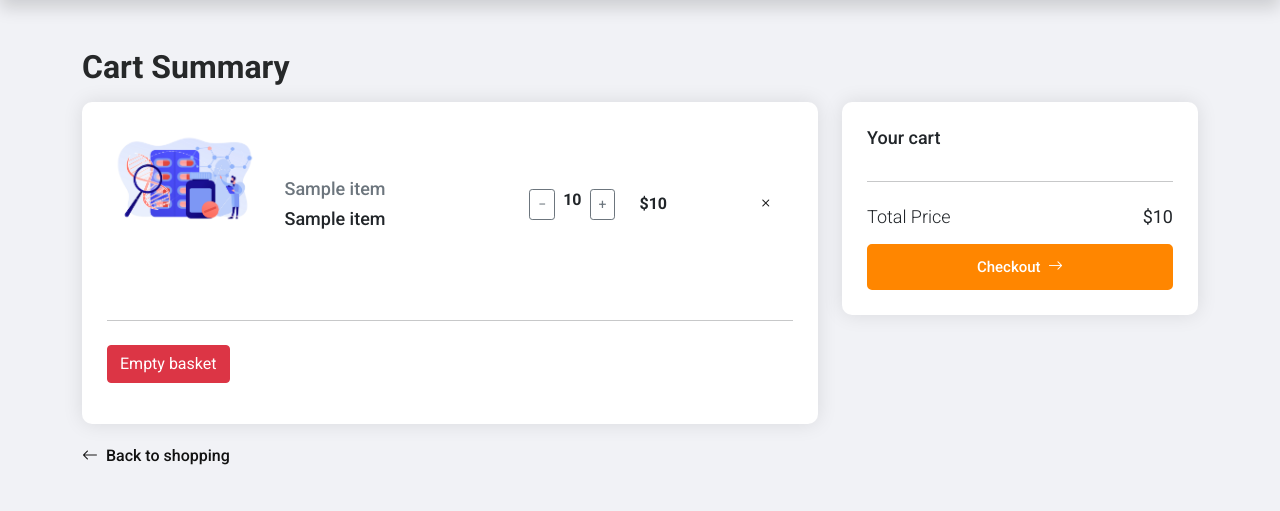
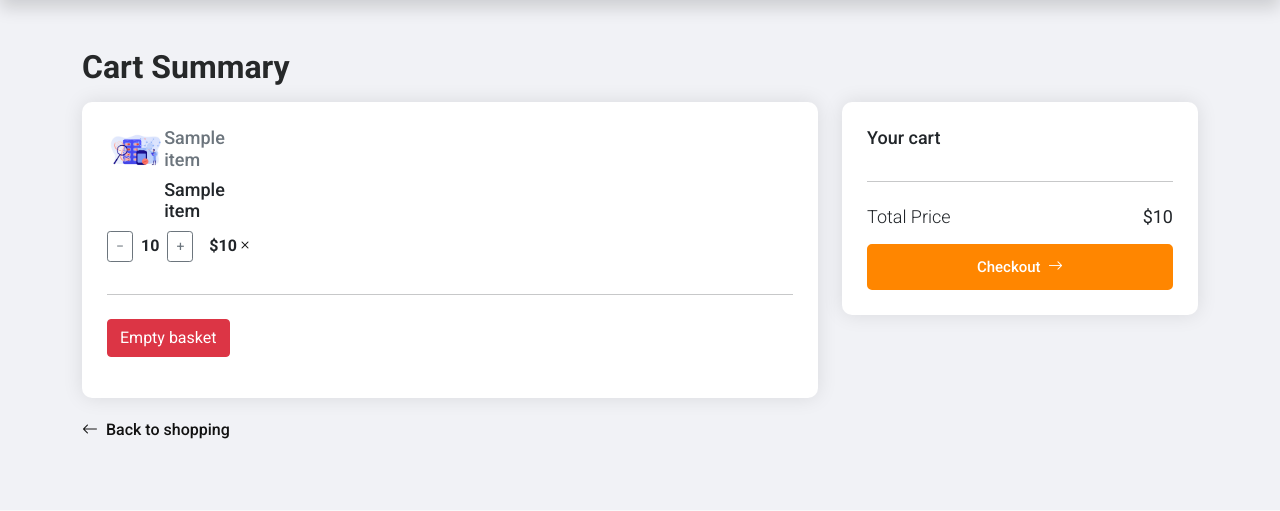
Before and after one commit to nabiskii/MedLife-IFN582-Website-using-Flask-Jinja-HTML-and-CSS, a Flask app: template project/templates/order.html in a window 1280 px wide. Shown: the part 66-577 px from the top of the page. Run offline with Flask 3, Linux system fonts and the light colour scheme; the template is opened without the code that fills it: most values are stand-ins (such as "Sample title", 1, 10 or a date in 2020); some libraries are stand-ins or nearby versions.

Commit message:
order.html
Resolved overlap between button and text

```diff
--- a/project/templates/order.html
+++ b/project/templates/order.html
@@ -31,7 +31,7 @@
                         {% if basket|length > 0 %}
                         {% for basketItem in basket.items %}
 
-                        <div class="row align-items-center mb-3">
+                        <div class="col-lg-4 col-12 d-flex flex-wrap align-items-center mb-2">
                             <div class="col-lg-3 col-12 mb-2">
                                 <img src="{{ url_for('static', filename='img/medicine sample.jpg') }}"
                                     class="img-fluid rounded-3" alt="...">
@@ -42,20 +42,20 @@
                             </div>
 
 
-                            <div class="d-inline-flex align-items-center col-lg-2 col-3 mb-2">
+                            <div class="d-flex align-items-center me-3 mb-2">
                                 <form method="POST"
                                     action="{{ url_for('main.order_with_quantity_action', item_id=basketItem.id, action='decrease') }}">
-                                    <button class="btn btn-outline-secondary btn-sm mx-2" type="submit">−</button>
+                                    <button class="btn btn-outline-secondary btn-sm me-2" type="submit">−</button>
                                 </form>
-                                <span class="fw-bold mb-2">{{ basketItem.quantity }}</span>
+                                <span class="fw-bold">{{ basketItem.quantity }}</span>
                                 <form method="POST"
                                     action="{{ url_for('main.order_with_quantity_action', item_id=basketItem.id, action='increase') }}">
-                                    <button class="btn btn-outline-secondary btn-sm mx-2" type="submit">+</button>
+                                    <button class="btn btn-outline-secondary btn-sm ms-2" type="submit">+</button>
                                 </form>
                             </div>
 
 
-                            <div class="col-lg-2 col-4 mb-2">
+                            <div class="mb-2">
                                 <strong>${{basketItem.item.unitPrice}}</strong>
                             </div>
                             <div class="col-1 mb-2">
```
